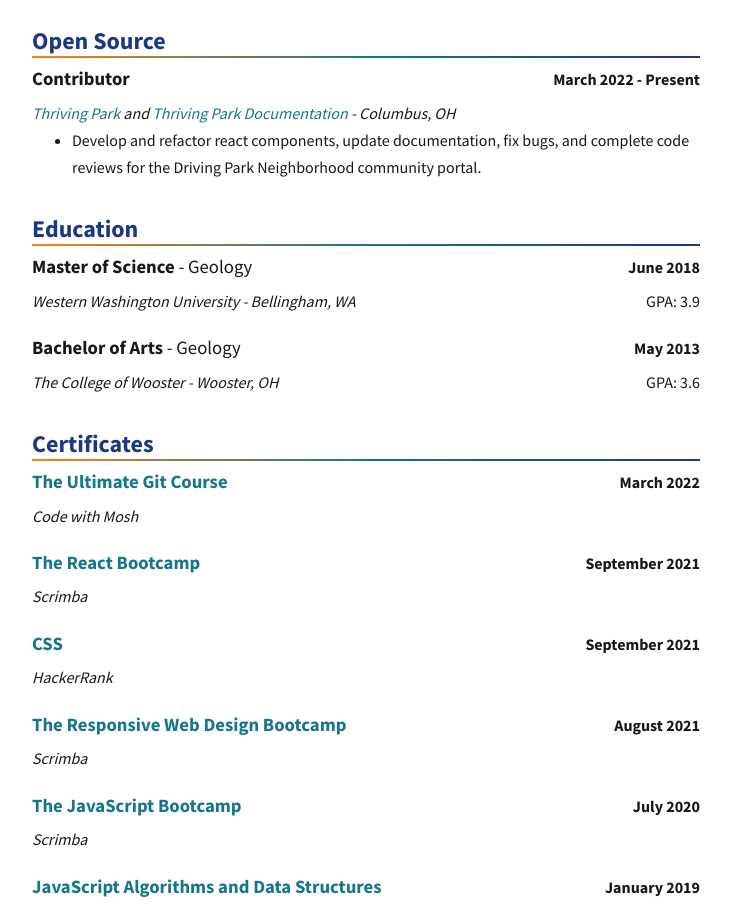
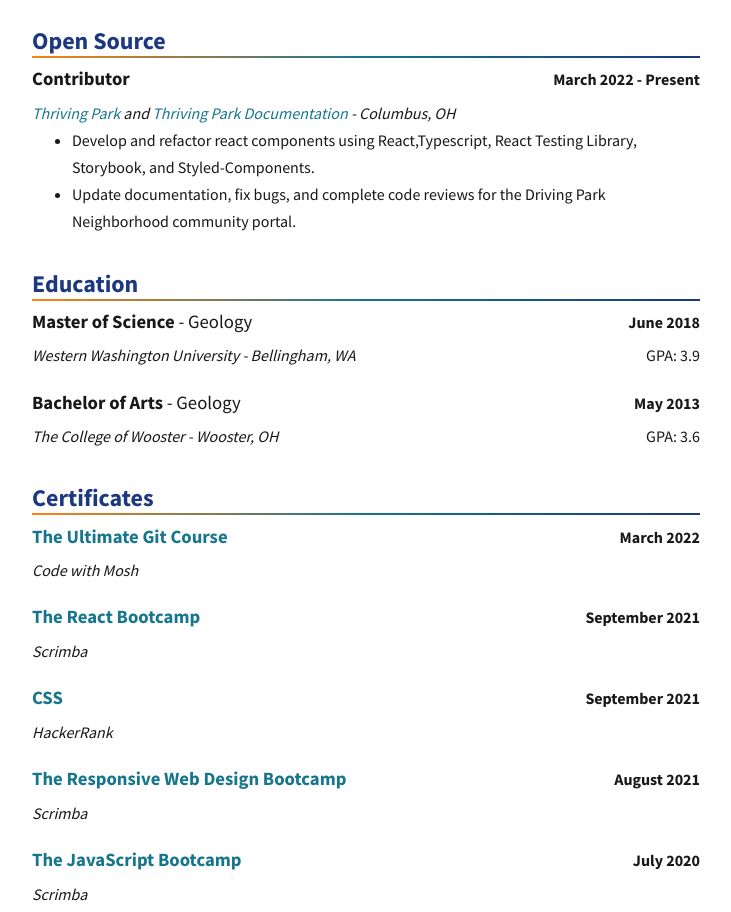
Before and after one commit to willcary/react-resume, a React (Create React App) app: page / in a window 1280 px wide. Shown: the part 803-1715 px from the top of the page, without its empty margins (124-855 px from the left). Built offline with nearby package versions, Linux system fonts and the light colour scheme.

Commit message:
Edit OpenSource component

```diff
--- a/src/components/main-container/OpenSource.js
+++ b/src/components/main-container/OpenSource.js
@@ -3,19 +3,19 @@ import React from 'react'
 export default function OpenSource() {
   return (
     <section>
-      <h2 className='accent-gradient'>Open Source</h2>
-      <div className='card'>
-        <div className='card-main'>
+      <h2 className="accent-gradient">Open Source</h2>
+      <div className="card">
+        <div className="card-main">
           <h3>Contributor</h3>
           <h4>March 2022 - Present</h4>
         </div>
         <p>
           <em>
-            <a href='https://github.com/wijohnst/thriving-park'>
+            <a href="https://github.com/wijohnst/thriving-park">
               Thriving Park
             </a>{' '}
             and{' '}
-            <a href='https://github.com/wijohnst/thriving-park-documentation'>
+            <a href="https://github.com/wijohnst/thriving-park-documentation">
               Thriving Park Documentation
             </a>{' '}
             - Columbus, OH
@@ -23,9 +23,12 @@ export default function OpenSource() {
         </p>
         <ul>
           <li>
-            Develop and refactor react components, update documentation, fix
-            bugs, and complete code reviews for the Driving Park Neighborhood
-            community portal.
+            Develop and refactor react components using React,Typescript, React
+            Testing Library, Storybook, and Styled-Components.
+          </li>
+          <li>
+            Update documentation, fix bugs, and complete code reviews for the
+            Driving Park Neighborhood community portal.
           </li>
         </ul>
       </div>
```
